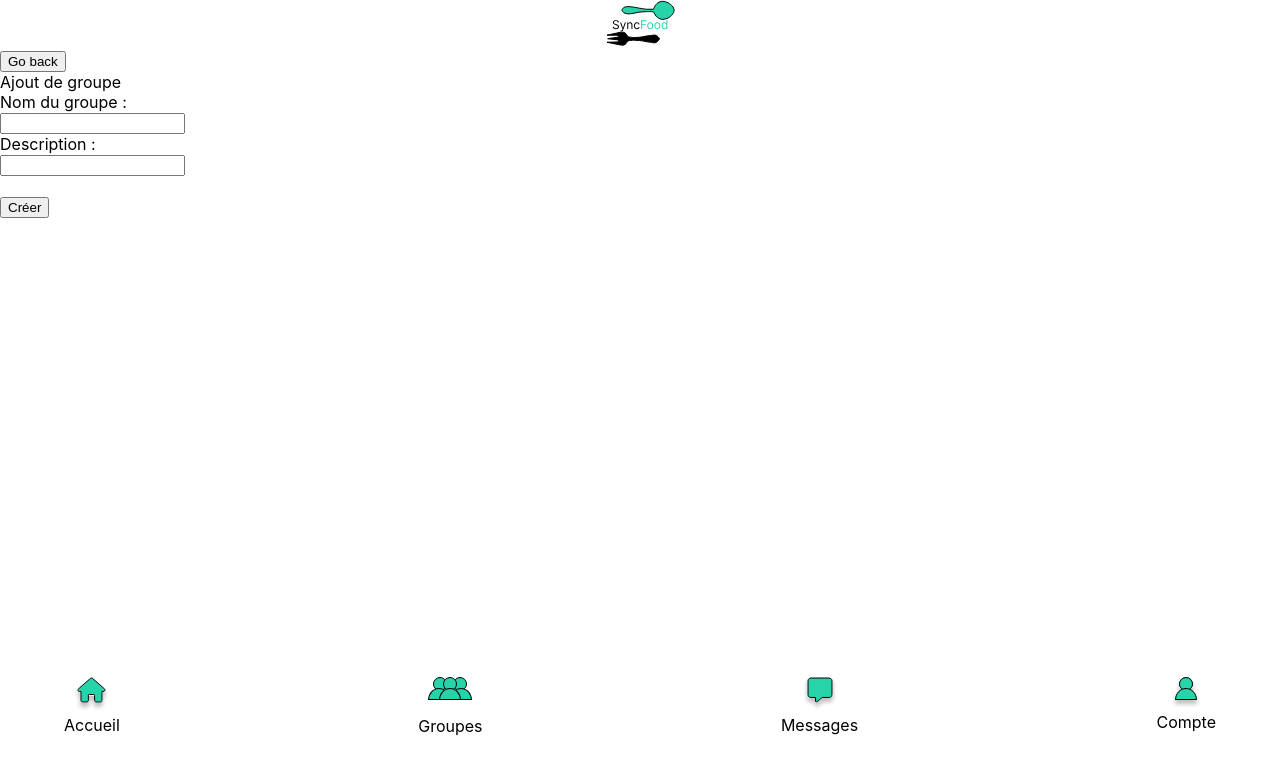
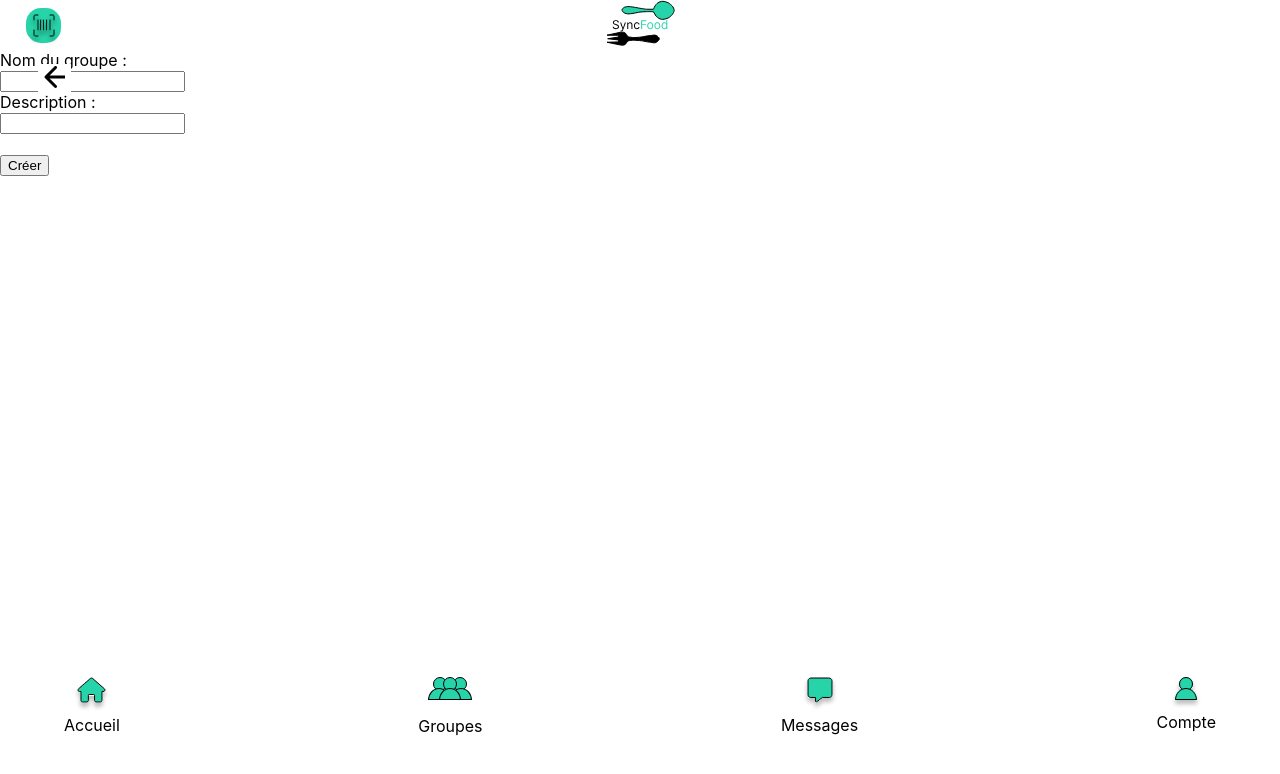
Before and after one commit to SyncFoodTeam/SyncFood-front, a React (Create React App) app: page /createGroups in a window 1280 px wide. Shown: the top 774 px of the page. Built offline with nearby package versions, Linux system fonts and the light colour scheme.

Commit message:
feat: css ajout groupe

```diff
--- a/src/pages/groups/addGroups/createGroups.css
+++ b/src/pages/groups/addGroups/createGroups.css
@@ -0,0 +1,20 @@
+.returnToLastPage {
+    position: absolute;
+    border: none;
+    background: #ffffff;
+    left: 3%;
+    top: 8%;
+}
+
+.ajoutGroupe {
+    display: flex;
+    text-align: center;
+    justify-content: center;
+    align-items: center;
+    border: 2px solid #F8E7AF;
+    border-radius: 30px;
+    box-shadow: 0 2px 4px rgba(0, 0, 0, 0.3);
+    width: auto;
+    margin-left: 20%;
+    margin-right: 20%;
+}
--- a/src/pages/groups/addGroups/createGroups.jsx
+++ b/src/pages/groups/addGroups/createGroups.jsx
@@ -4,6 +4,7 @@ import { CreateGroupService } from '../../../service/groupe.service';
 import './createGroups.css';
 import React, { useState } from 'react'
 import { useNavigate } from "react-router-dom";
+import goBackArrow from '../../../assets/goBackArrow.svg'
 
 
 
@@ -42,14 +43,9 @@ function CreateGroups() {
     return (
         <div className="App">
 
-            <Header barCodeScannerIsTrue={false} />
+            <Header barCodeScannerIsTrue={true} />
 
-            <div>
-                <button onClick={goBack}>Go back</button>
-                <div>
-                    Ajout de groupe
-                </div>
-            </div>
+            <button onClick={goBack} className="returnToLastPage"><img src={goBackArrow} alt='Retour en arrière'/></button>
 
 
             <div>
```
